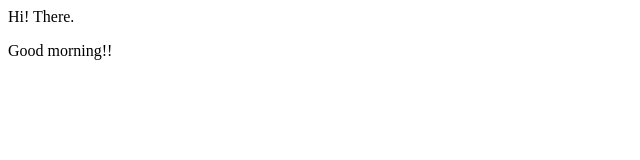
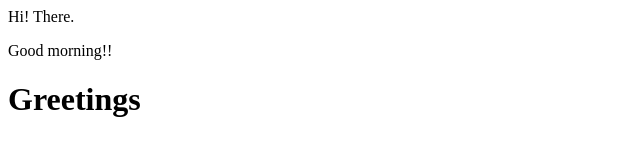
Before and after one commit to yasuzuki51/gitflowtest, a plain HTML site: page index.html in a window 1280 px wide. Shown: the whole page, without its empty margins (0-640 px from the left). Drawn offline with Linux system fonts and the light colour scheme.

Commit message:
modify ftest2 add H1 and newfile
added h1 and newfile

```diff
--- a/index.html
+++ b/index.html
@@ -3,6 +3,6 @@
 <body>
 <p>Hi! There.</p>
 <p>Good morning!!</p>
-
+<h1>Greetings</h1>
 </body>
 </html>
```
Also changed, not shown: newpage.html (added, +6 -0 lines).
